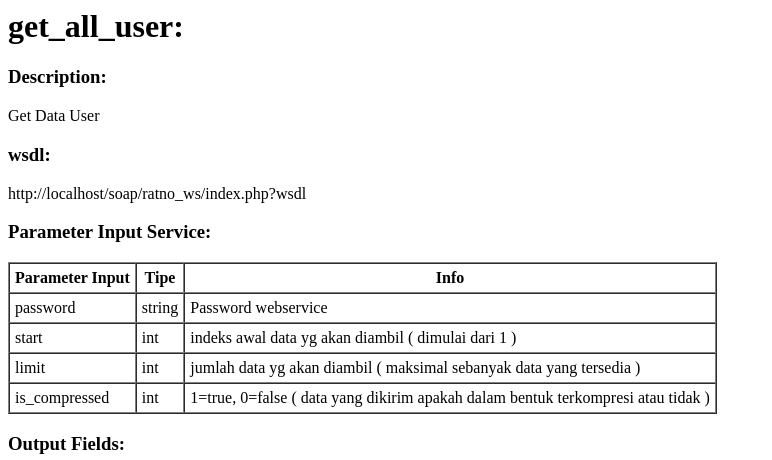
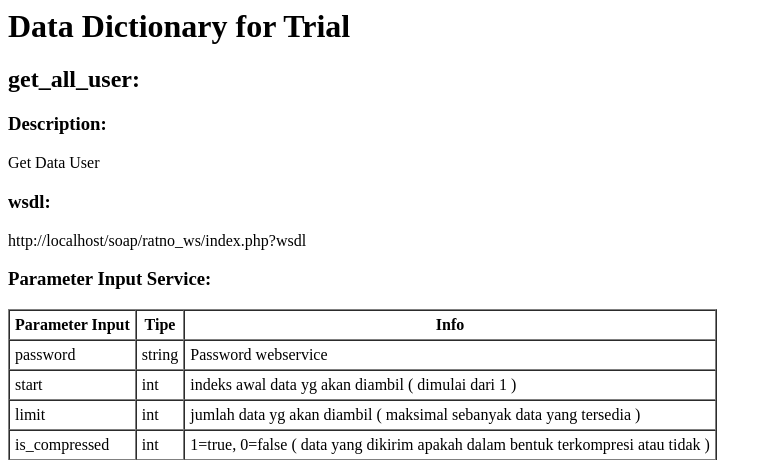
Before and after one commit to ratno/ratno_ws, a PHP site: page /php/data_dict.php in a window 1280 px wide. Shown: the top 460 px of the page, without its empty margins (0-772 px from the left). Run offline with PHP 8.4, Linux system fonts and the light colour scheme.

Commit message:
add title to data dictionary

```diff
--- a/data_dict.php
+++ b/data_dict.php
@@ -6,13 +6,13 @@ $yml = Spyc::YAMLLoad("ws.yml");
 ?>
 <html>
   <head>
-    <title>Data Dictionary for <?php $yml['ws']['unit'] ?></title>
+    <title>Data Dictionary for <?php echo $yml['ws']['unit'] ?></title>
   </head>
   <body>
-
+    <h1>Data Dictionary for <?php echo $yml['ws']['unit'] ?><h1>
     <?php
     foreach ($yml['services'] as $service_name => $service) {
-      echo "<h1>$service_name:</h1>";
+      echo "<h2>$service_name:</h2>";
       echo "<h3>Description: </h3>";
       echo "<p>".$service['desc']."</p>";
       echo "<h3>wsdl: </h3>";
```
